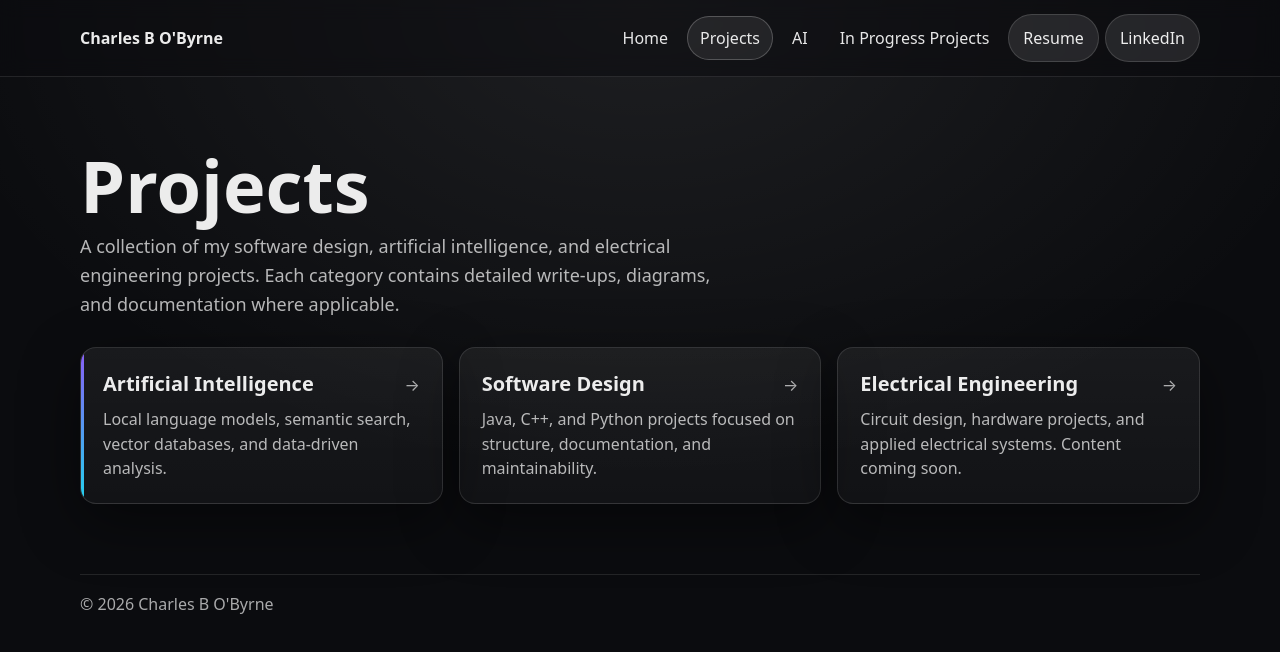
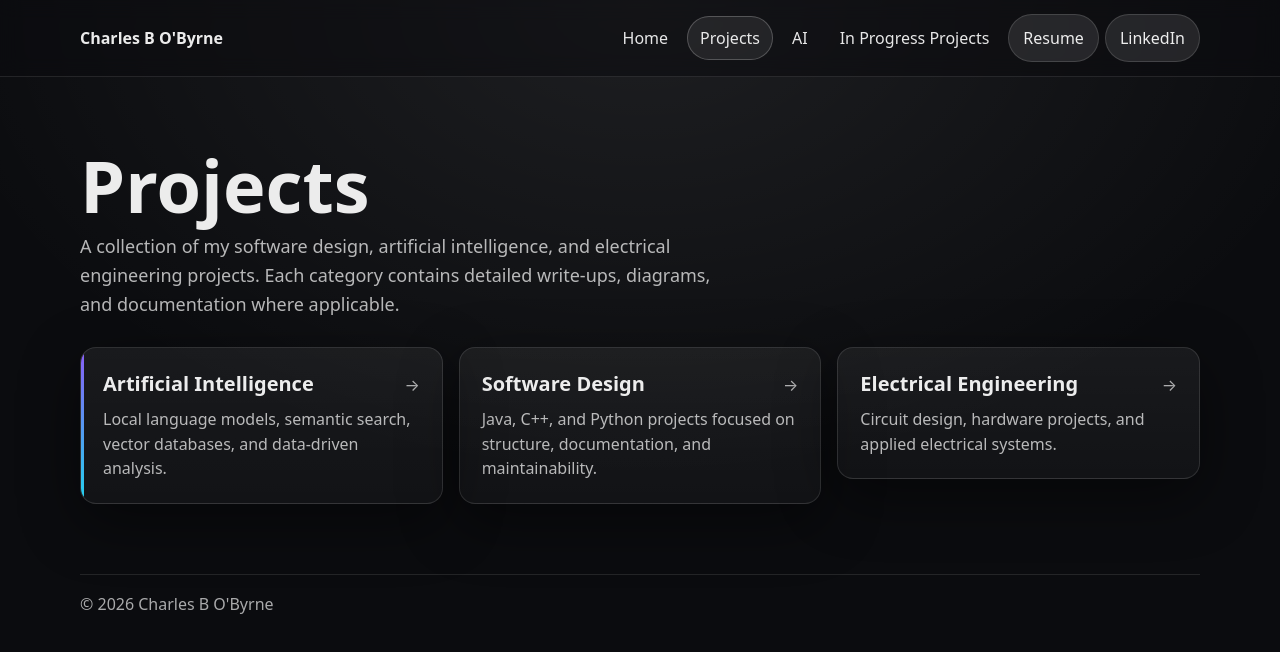
Before and after one commit to charbobyrne/charbobyrne.com, a React (Vite) app: page /projects in a window 1280 px wide. Shown: the top 652 px of the page. Built offline with nearby package versions, Linux system fonts and the light colour scheme.

Commit message:
Update resume and electrical project descriptions

```diff
--- a/src/pages/Home.jsx
+++ b/src/pages/Home.jsx
@@ -46,7 +46,7 @@ export default function Home() {
                 <div className="projectCardArrow">→</div>
               </div>
               <div className="projectCardDesc">
-                Circuit and hardware design work. Projects coming soon.
+                Circuit design, hardware projects, and applied electrical systems.
               </div>
             </div>
           </Link>
--- a/src/pages/Projects.jsx
+++ b/src/pages/Projects.jsx
@@ -47,7 +47,6 @@ export default function Projects() {
             </div>
             <div className="projectCardDesc">
               Circuit design, hardware projects, and applied electrical systems.
-              Content coming soon.
             </div>
           </div>
         </Link>
```
Also changed, not shown: 1 other file (tests, documents, lock files or other folders).
